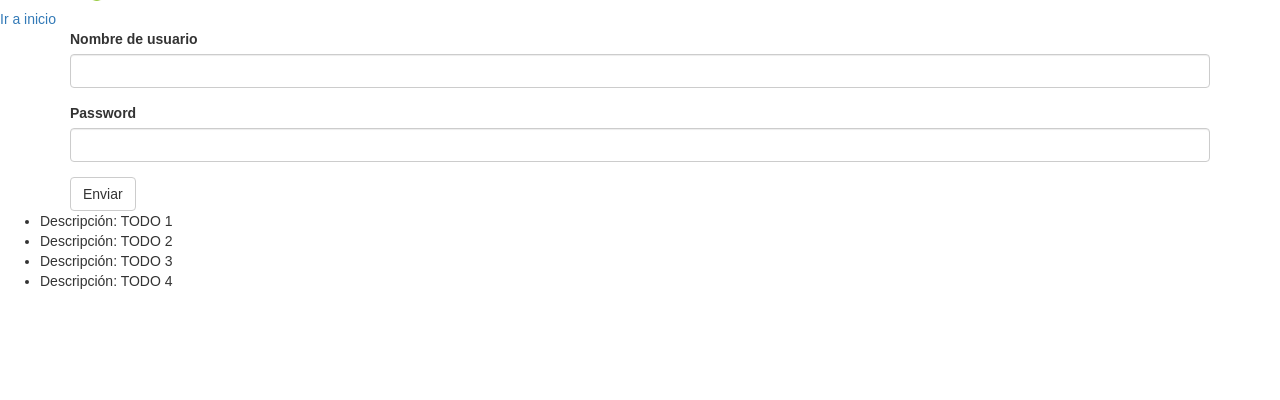
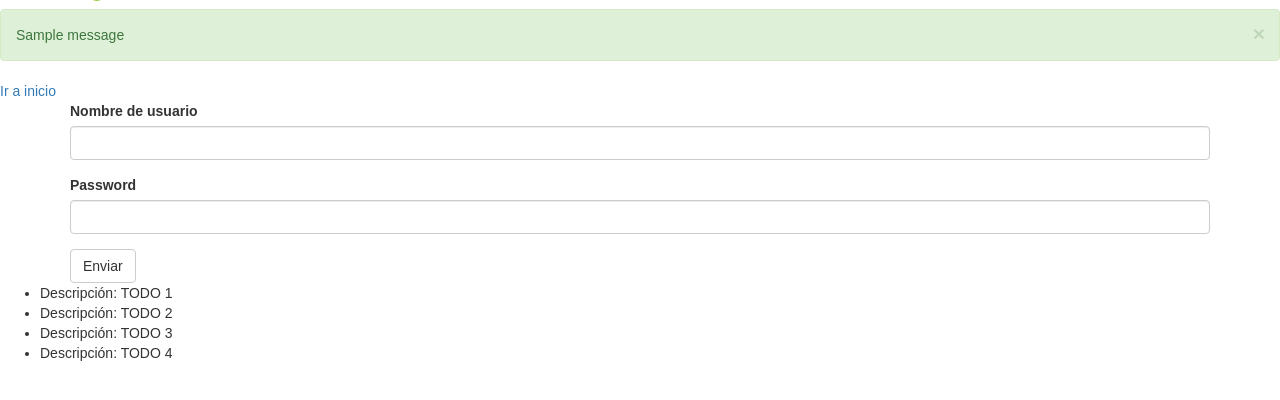
Before and after one commit to francorotundo/flask_old_course, a Flask app: page /hello in a window 1280 px wide. Shown: the part 63-463 px from the top of the page. Run offline with Flask 3, Linux system fonts and the light colour scheme; one stand-in notice (Sample message) is shown; some libraries are stand-ins or nearby versions.

Commit message:
feat: Display Flashes (pop-up messages)

```diff
--- a/app.py
+++ b/app.py
@@ -1,4 +1,4 @@
-from flask import Flask, make_response, redirect, render_template, request, session, url_for
+from flask import Flask, make_response, redirect, render_template, request, session, url_for, flash
 from flask_bootstrap import Bootstrap
 from flask_wtf import FlaskForm
 from wtforms.fields import StringField, PasswordField, SubmitField
@@ -45,6 +45,8 @@ def hello():
         username = login_form.username.data
         session['username'] = username
 
+        flash('Nombre de usuario registrado con éxito')
+
         return redirect(url_for('index'))
 
     return render_template('hello.html', **context)
--- a/templates/base.html
+++ b/templates/base.html
@@ -8,6 +8,12 @@
 
 {% block body %}
     {% block navbar %}{% include "navbar.html" %}{% endblock navbar %}
-
+    {% for message in get_flashed_messages() %}
+        <div class="alert alert-success alert-dismissible">
+            <button type="button" data-dismiss="alert" class='close'>&times;</button>
+            {{ message }}
+        </div>
+    {% endfor %}
     {% block content %}{% endblock content %}
+    {% block scripts %}{{ super() }}{% endblock scripts %}
 {% endblock body %}
```
